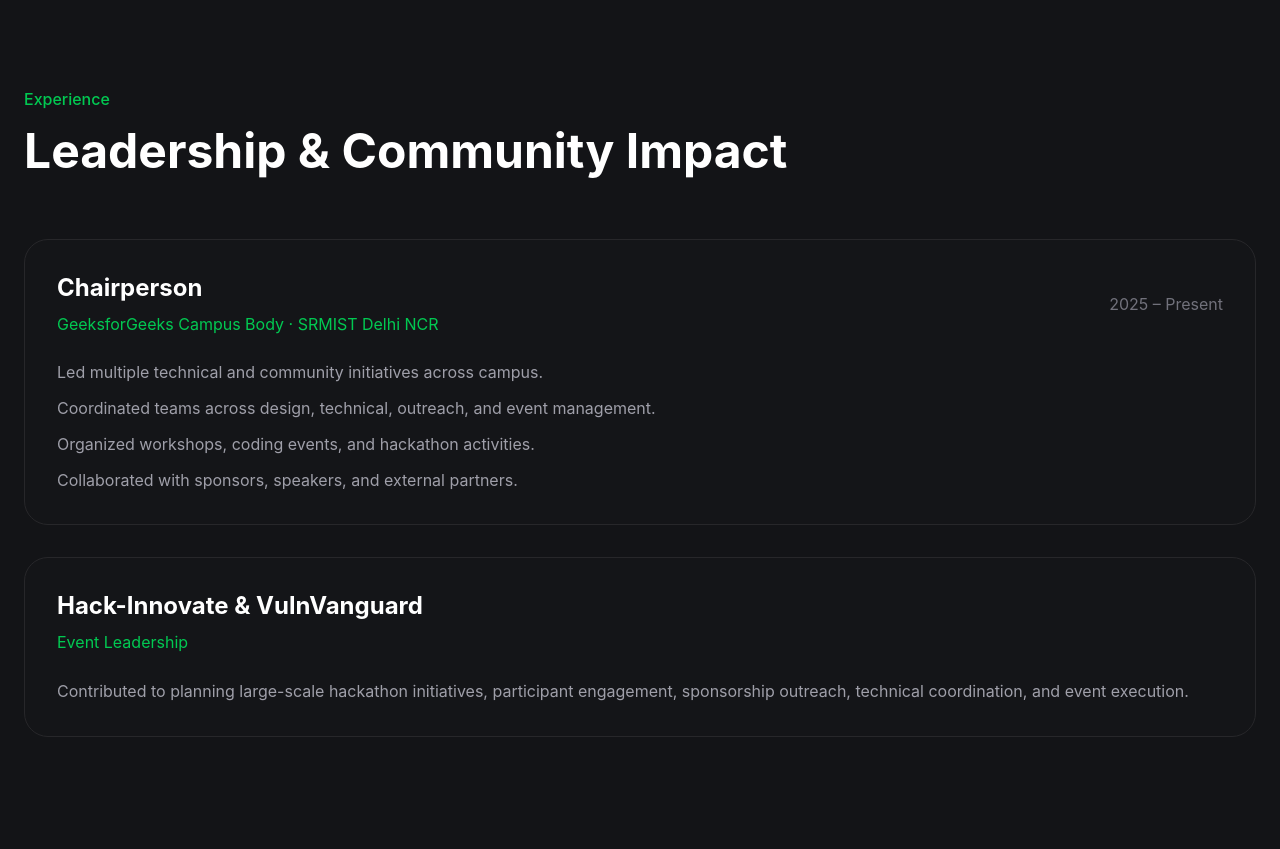
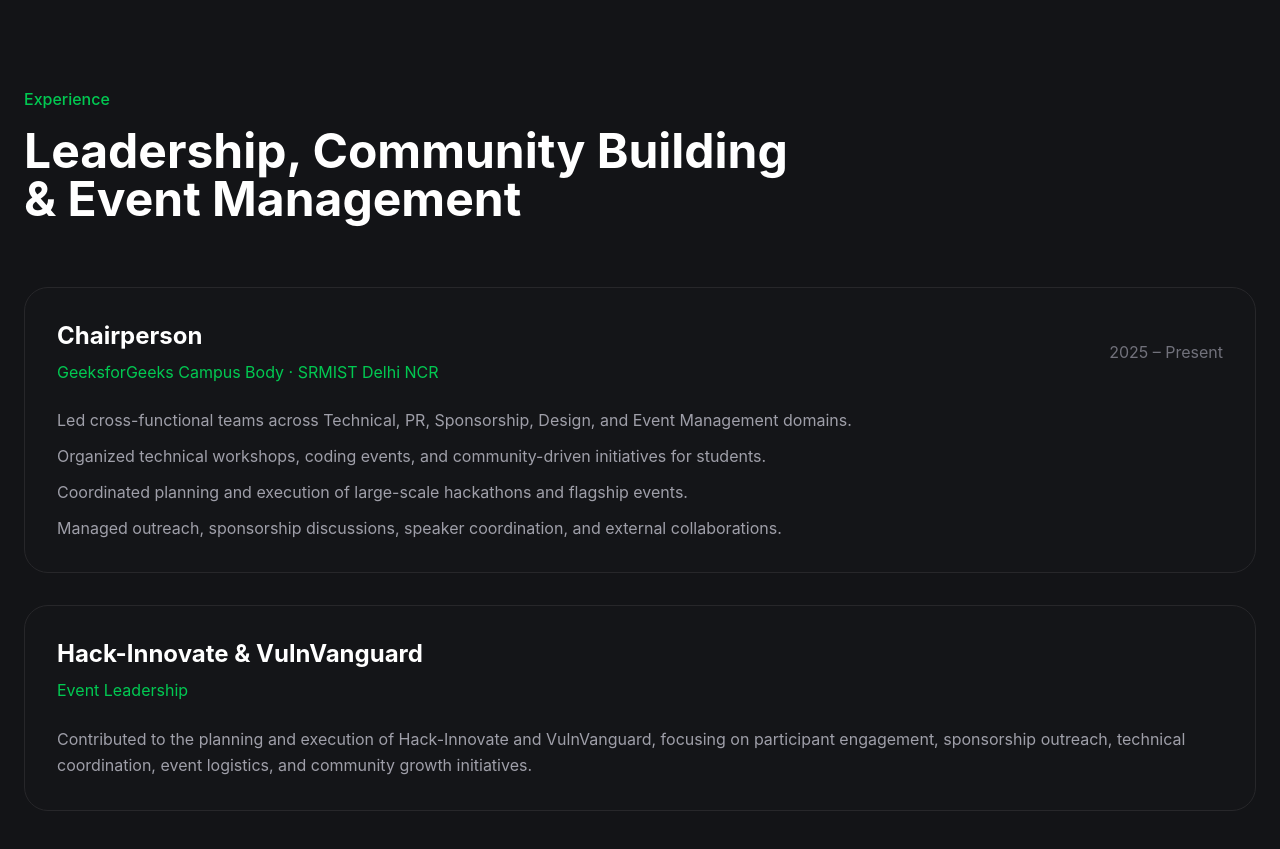
Before and after one commit to primexshade/Portfolio-Website, a React (Vite) app in the folder client/: page / in a window 1280 px wide. Shown: the part 2740-3589 px from the top of the page. Built offline with nearby package versions, Linux system fonts and the light colour scheme.

Commit message:
PHASE-3: Build experience section

```diff
--- a/client/src/sections/Experience.jsx
+++ b/client/src/sections/Experience.jsx
@@ -1,85 +1,65 @@
 function Experience() {
   return (
-    <section
-      id="experience"
-      className="min-h-screen px-6 py-24"
-    >
+    <section id="experience" className="min-h-screen px-6 py-24">
       <div className="max-w-7xl mx-auto">
+        <p className="text-green-500 font-medium mb-4">Experience</p>
 
-        <p className="text-green-500 font-medium mb-4">
-          Experience
-        </p>
-
-        <h2 className="text-4xl md:text-5xl font-bold mb-16">
-          Leadership & Community Impact
+        <h2 className="text-4xl md:text-5xl font-bold max-w-3xl mb-16">
+          Leadership, Community Building & Event Management
         </h2>
 
         <div className="space-y-8">
-
           {/* GFG */}
           <div className="border border-zinc-800 rounded-3xl p-8 bg-zinc-900/30">
-
             <div className="flex flex-col md:flex-row md:items-center md:justify-between gap-4">
-
               <div>
-                <h3 className="text-2xl font-bold">
-                  Chairperson
-                </h3>
+                <h3 className="text-2xl font-bold">Chairperson</h3>
 
                 <p className="text-green-500 mt-2">
                   GeeksforGeeks Campus Body · SRMIST Delhi NCR
                 </p>
               </div>
 
-              <span className="text-zinc-500">
-                2025 – Present
-              </span>
-
+              <span className="text-zinc-500">2025 – Present</span>
             </div>
 
             <ul className="mt-6 space-y-3 text-zinc-400">
-
               <li>
-                Led multiple technical and community initiatives across campus.
+                Led cross-functional teams across Technical, PR, Sponsorship,
+                Design, and Event Management domains.
               </li>
 
               <li>
-                Coordinated teams across design, technical, outreach, and event management.
+                Organized technical workshops, coding events, and
+                community-driven initiatives for students.
               </li>
 
               <li>
-                Organized workshops, coding events, and hackathon activities.
+                Coordinated planning and execution of large-scale hackathons and
+                flagship events.
               </li>
 
               <li>
-                Collaborated with sponsors, speakers, and external partners.
+                Managed outreach, sponsorship discussions, speaker coordination,
+                and external collaborations.
               </li>
-
             </ul>
-
           </div>
 
           {/* Hackathon */}
           <div className="border border-zinc-800 rounded-3xl p-8 bg-zinc-900/30">
+            <h3 className="text-2xl font-bold">Hack-Innovate & VulnVanguard</h3>
 
-            <h3 className="text-2xl font-bold">
-              Hack-Innovate & VulnVanguard
-            </h3>
-
-            <p className="text-green-500 mt-2">
-              Event Leadership
-            </p>
+            <p className="text-green-500 mt-2">Event Leadership</p>
 
             <p className="mt-6 text-zinc-400 leading-relaxed">
-              Contributed to planning large-scale hackathon initiatives,
-              participant engagement, sponsorship outreach, technical
-              coordination, and event execution.
+              Contributed to the planning and execution of Hack-Innovate and
+              VulnVanguard, focusing on participant engagement, sponsorship
+              outreach, technical coordination, event logistics, and community
+              growth initiatives.
             </p>
-
           </div>
-
         </div>
-
       </div>
     </section>
   );
```
